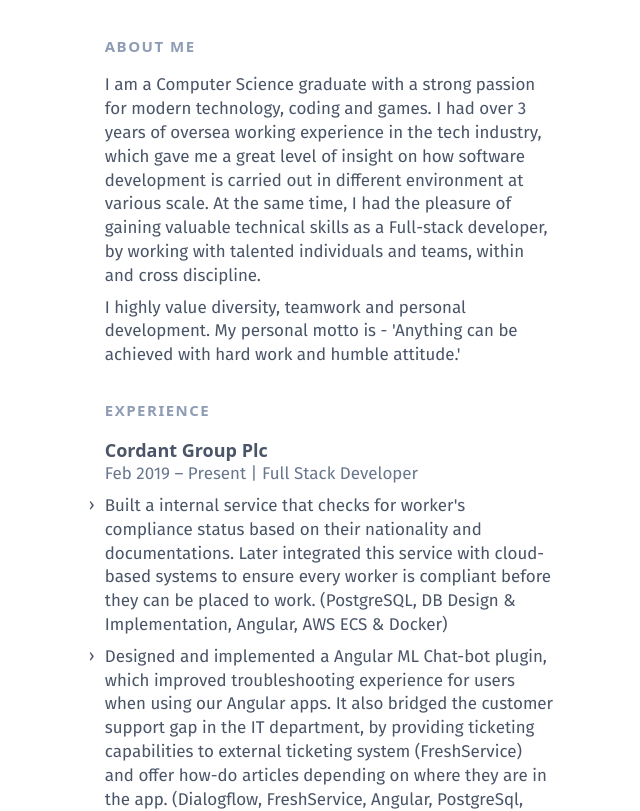
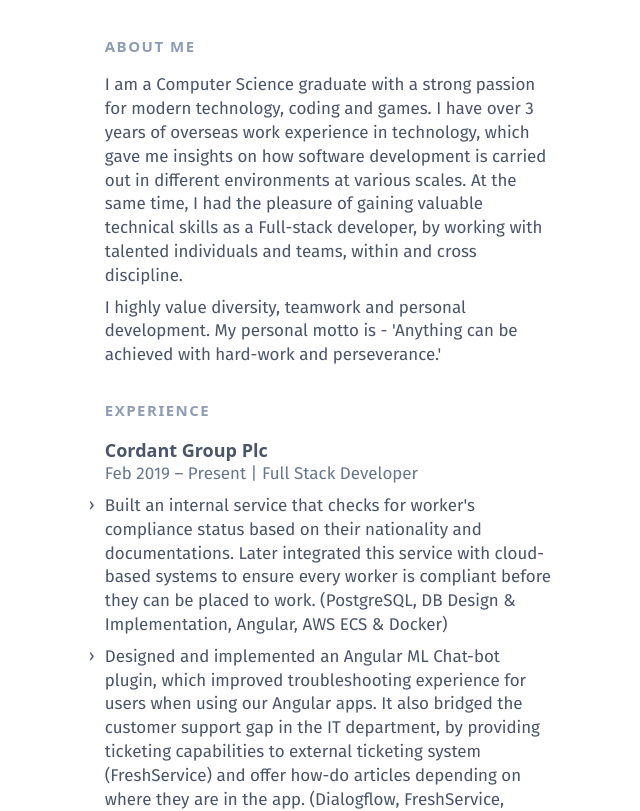
Before and after one commit to ruige92/CV, a website: page index.html in a window 1280 px wide. Shown: the part 130-941 px from the top of the page, without its empty margins (68-708 px from the left). Drawn offline with Linux system fonts and the light colour scheme; files whose address does not match are found by name; a web font is replaced by a local one.

Commit message:
grammar fixes'

```diff
--- a/index.html
+++ b/index.html
@@ -51,13 +51,10 @@
 
             <section class="mb-4 break-inside-avoid">
               <p class="mt-2 text-md text-gray-700 leading-normal">
-                I am a Computer Science graduate with a strong passion for modern technology, coding and games.
-                I had over 3 years of oversea working experience in the tech industry, which gave me a great level of insight on
-                how software development is carried out in different environment at various scale. At the same time, I had the pleasure of gaining valuable technical
-                skills as a Full-stack developer, by working with talented individuals and teams, within and cross discipline.
+                I am a Computer Science graduate with a strong passion for modern technology, coding and games. I have over 3 years of overseas work experience in technology, which gave me insights on how software development is carried out in different environments at various scales. At the same time, I had the pleasure of gaining valuable technical skills as a Full-stack developer, by working with talented individuals and teams, within and cross discipline.
               </p>
               <p class="mt-2 text-md text-gray-700 leading-normal">
-                I highly value diversity, teamwork and personal development. My personal motto is - 'Anything can be achieved with hard work and humble attitude.'
+                I highly value diversity, teamwork and personal development. My personal motto is - 'Anything can be achieved with hard-work and perseverance.'
               </p>
             </section>
 
@@ -86,15 +83,11 @@
               <ul class="">
                 <li class="mt-2 text-md text-gray-700 leading-normal">
                   <span class="absolute -ml-4 select-none case-sensitive">›</span>
-                  Built a internal service that checks for worker's compliance status based on their nationality and documentations.
-                  Later integrated this service with cloud-based systems to ensure every worker is compliant before they can be placed to work.
-                  (PostgreSQL, DB Design & Implementation, Angular, AWS ECS & Docker)
+                  Built an internal service that checks for worker's compliance status based on their nationality and documentations. Later integrated this service with cloud-based systems to ensure every worker is compliant before they can be placed to work. (PostgreSQL, DB Design & Implementation, Angular, AWS ECS & Docker)
                 </li>
                 <li class="mt-2 text-md text-gray-700 leading-normal">
                   <span class="absolute -ml-4 select-none case-sensitive">›</span>
-                  Designed and implemented a Angular ML Chat-bot plugin, which improved troubleshooting experience for users when using our Angular apps.
-                  It also bridged the customer support gap in the IT department, by providing ticketing capabilities to external ticketing system (FreshService) and
-                  offer how-do articles depending on where they are in the app. (Dialogflow, FreshService, Angular, PostgreSql, Google APIs)
+                  Designed and implemented an Angular ML Chat-bot plugin, which improved troubleshooting experience for users when using our Angular apps. It also bridged the customer support gap in the IT department, by providing ticketing capabilities to external ticketing system (FreshService) and offer how-do articles depending on where they are in the app. (Dialogflow, FreshService, Angular, PostgreSql, Google APIs)
                 </li>
                 <li class="mt-2 text-md text-gray-700 leading-normal">
                   <span class="absolute -ml-4 select-none case-sensitive">›</span>
```
